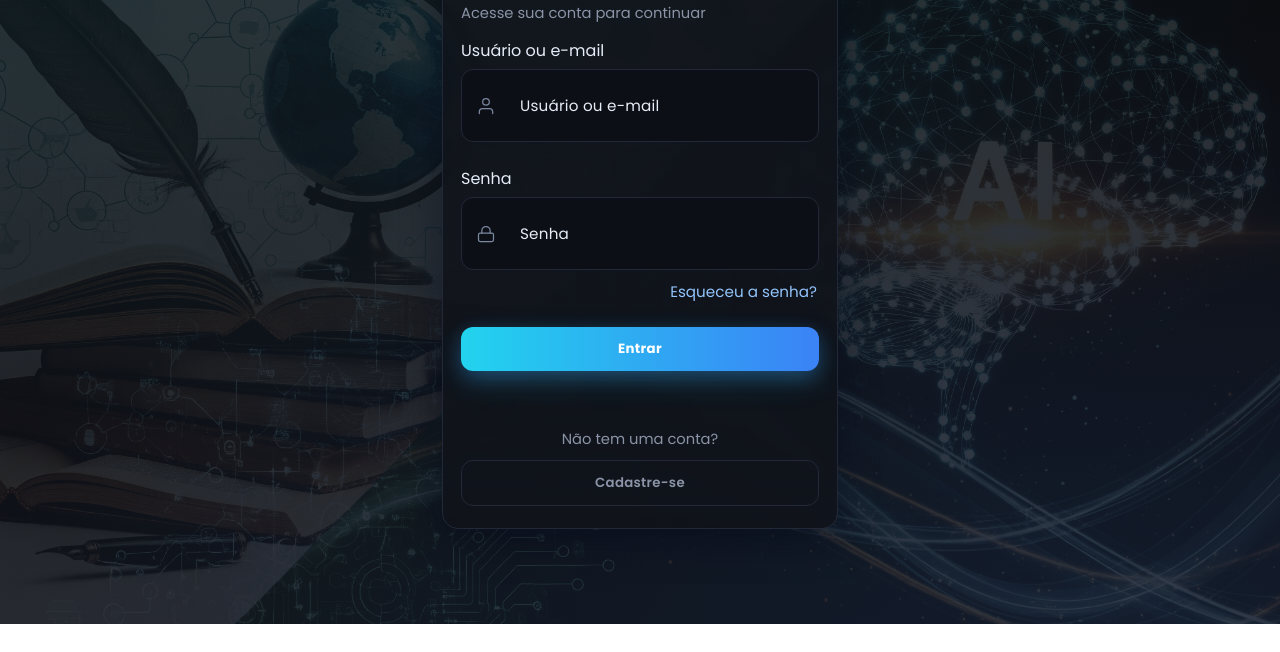
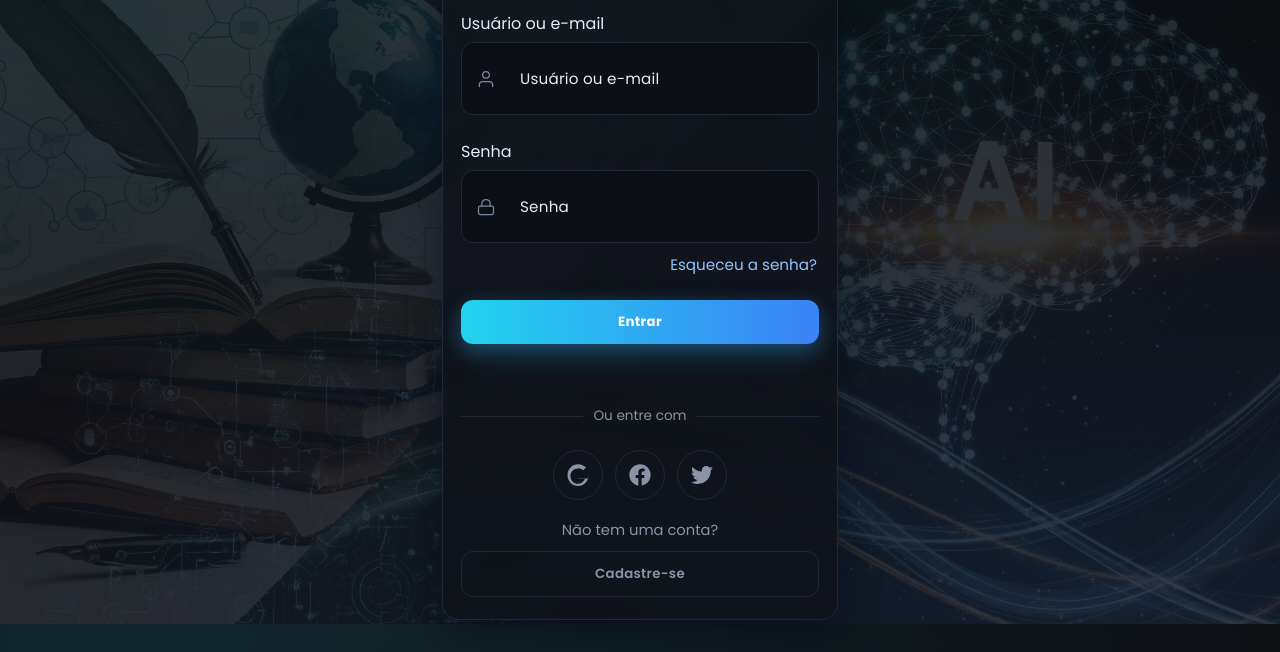
Before and after one commit to marforitheus-a11y/concursando-frontend, a plain HTML site: page index.html in a window 1280 px wide. Shown: the part 176-828 px from the top of the page. Before the commit the page ends 800 px from the top, so only its background shows below. Drawn offline with Linux system fonts and the light colour scheme; files whose address does not match are found by name.

Commit message:
feat(login): add social login section

```diff
--- a/index.html
+++ b/index.html
@@ -114,6 +114,50 @@
       box-shadow: none;
     }
 
+    .divider {
+      display: flex;
+      align-items: center;
+      text-align: center;
+      color: var(--muted);
+      font-size: 0.85rem;
+      margin: 24px 0;
+    }
+    .divider::before, .divider::after {
+      content: '';
+      flex: 1;
+      border-bottom: 1px solid var(--border);
+    }
+    .divider:not(:empty)::before { margin-right: .75em; }
+    .divider:not(:empty)::after { margin-left: .75em; }
+
+    .social-logins {
+      display: flex;
+      justify-content: center;
+      gap: 12px;
+    }
+    .social-btn {
+      display: flex;
+      align-items: center;
+      justify-content: center;
+      width: 50px;
+      height: 50px;
+      border-radius: 50%;
+      border: 1px solid var(--border);
+      background-color: transparent;
+      color: var(--muted);
+      cursor: pointer;
+      transition: all .2s ease;
+    }
+    .social-btn:hover {
+      background-color: var(--border);
+      color: var(--text);
+      transform: translateY(-2px);
+    }
+    .social-btn svg {
+      width: 22px;
+      height: 22px;
+    }
+
     #error-message { min-height: 18px; font-size: 0.9rem; margin-top: 8px; }
     #error-message.error { color: var(--danger); }
     #error-message.pending { color: #f59e0b; }
@@ -184,6 +228,21 @@
           <button type="submit" id="submit-btn" class="btn">Entrar</button>
           <p id="error-message" aria-live="polite"></p>
         </form>
+
+        <div class="divider">Ou entre com</div>
+
+        <div class="social-logins">
+          <button class="social-btn" aria-label="Entrar com Google">
+            <svg xmlns="http://www.w3.org/2000/svg" viewBox="0 0 488 512"><path fill="currentColor" d="M488 261.8C488 403.3 381.5 512 244 512 109.8 512 0 402.2 0 261.8 0 120.5 109.8 8.6 244 8.6c77.7 0 142 30.4 187.2 73.4l-66.5 64.2c-25.5-24.3-61.5-38.9-120.7-38.9-96.9 0-175.8 78.8-175.8 176.2s78.9 176.2 175.8 176.2c100.9 0 149.9-74.4 155.3-114.2H244v-8h244z"/></svg>
+          </button>
+          <button class="social-btn" aria-label="Entrar com Facebook">
+            <svg xmlns="http://www.w3.org/2000/svg" viewBox="0 0 512 512"><path fill="currentColor" d="M504 256C504 119 393 8 256 8S8 119 8 256c0 123.8 89.4 226.4 209.2 245V327.7h-63V256h63v-54.6c0-62.2 37-96.5 93.7-96.5 27.1 0 55.5 4.8 55.5 4.8v61h-31.3c-30.8 0-40.4 19.1-40.4 38.7V256h68.8l-11 71.7h-57.8V501C414.6 482.4 504 379.8 504 256z"/></svg>
+          </button>
+          <button class="social-btn" aria-label="Entrar com Twitter">
+            <svg xmlns="http://www.w3.org/2000/svg" viewBox="0 0 512 512"><path fill="currentColor" d="M459.37 151.716c.325 4.548.325 9.097.325 13.645 0 138.72-105.583 298.558-298.558 298.558-59.452 0-114.68-17.219-161.137-47.106 8.447.974 16.568 1.299 25.34 1.299 49.055 0 94.213-16.568 130.274-44.832-46.132-.975-84.792-31.188-98.112-72.772 6.498.974 12.995 1.624 19.818 1.624 9.421 0 18.843-1.3 27.614-3.573-48.081-9.747-84.143-51.98-84.143-102.985v-1.299c13.969 7.797 30.214 12.67 47.431 13.319-28.264-18.843-46.781-51.005-46.781-87.391 0-19.492 5.197-37.36 14.294-52.954 51.655 63.675 129.3 105.258 216.365 109.807-1.624-7.797-2.599-15.918-2.599-24.04 0-57.828 46.782-104.934 104.934-104.934 30.213 0 57.502 12.67 76.67 33.137 23.715-4.548 46.456-13.32 66.599-25.34-7.798 24.366-24.366 44.833-46.132 57.827 21.117-2.273 41.584-8.122 60.426-16.243-14.292 20.791-32.161 39.308-52.628 54.253z"/></svg>
+          </button>
+        </div>
+
         <div style="display: grid; gap: 10px; margin-top: 20px;">
             <p class="sub" style="text-align: center; margin: 0;">Não tem uma conta?</p>
             <button id="show-signup" class="btn secondary">Cadastre-se</button>
```
